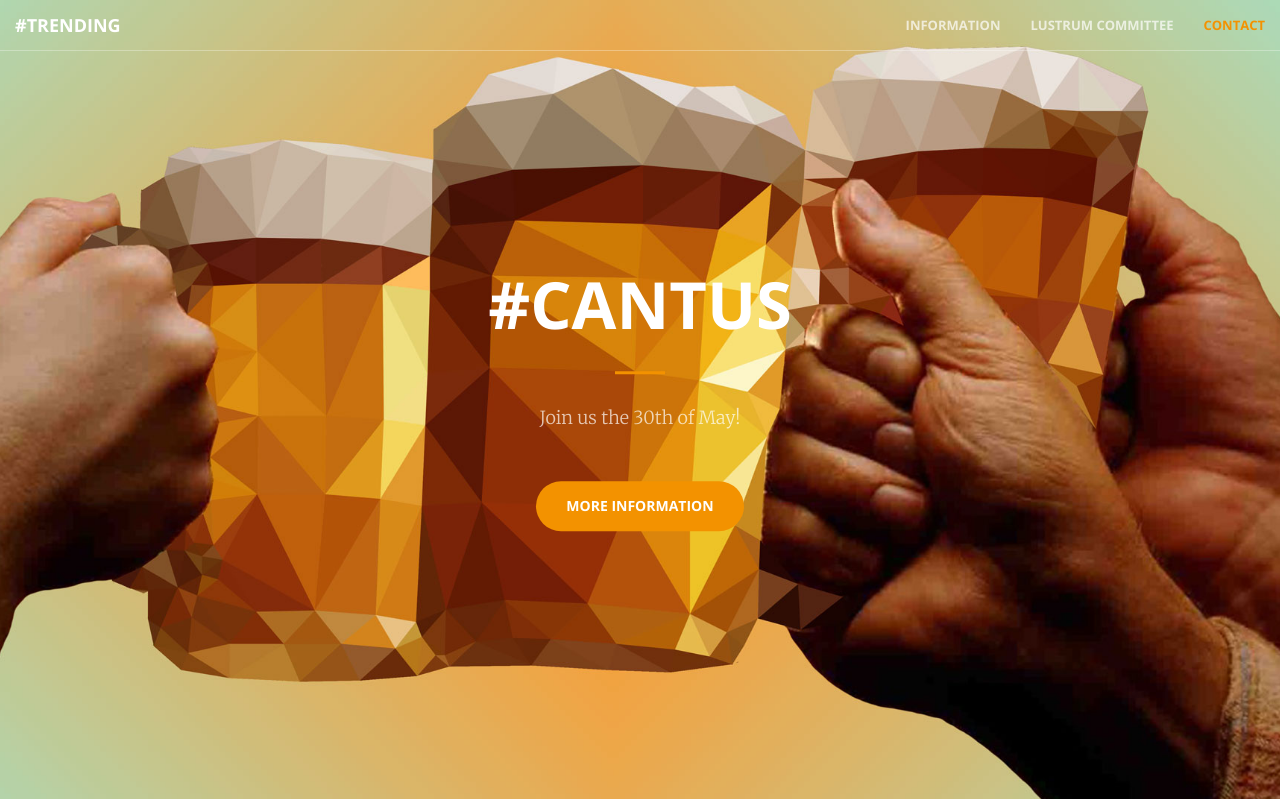
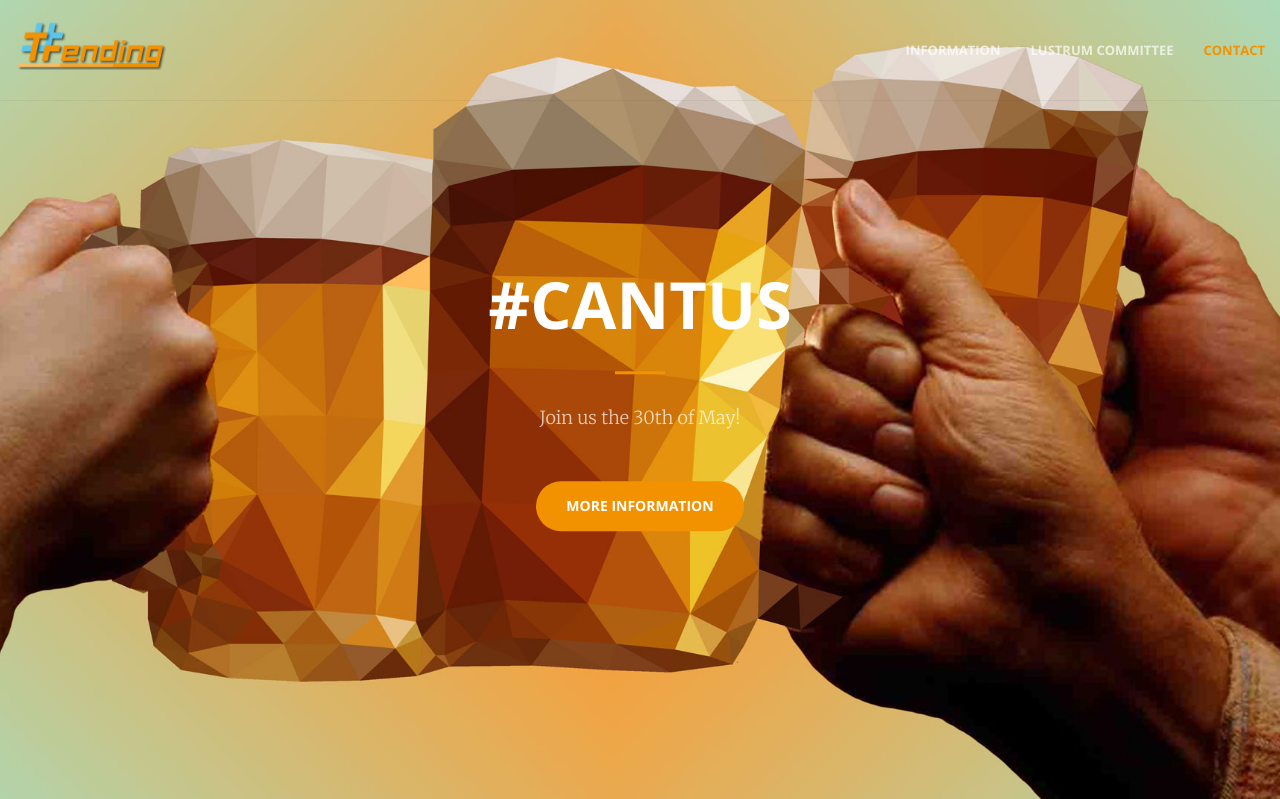
Before and after one commit to WISVCH/lucie-60-website, a PHP site: page / in a window 1280 px wide. Shown: the top 799 px of the page. Run offline with PHP 8.4, Linux system fonts and the light colour scheme.

Commit message:
log top left corner

```diff
--- a/css/creative.css
+++ b/css/creative.css
@@ -124,7 +124,7 @@ aside {
 
 @media(min-width:768px) {
     .navbar-default {
-        border-color: rgba(255,255,255,.3);
+        /*border-color: rgba(255,255,255,.3);*/
         background-color: transparent;
     }
 
@@ -170,6 +170,30 @@ aside {
     .navbar-default.affix .nav > li>a:hover,
     .navbar-default.affix .nav>li>a:focus:hover {
         color: #f39200;
+    }
+}
+
+@media(min-width:768px) {
+    .navbar-fixed-top {
+        padding: 25px 0;
+        -webkit-transition: padding .3s;
+        -moz-transition: padding .3s;
+        transition: padding .3s;
+    }
+
+    .navbar-fixed-top .navbar-brand {
+        font-size: 2em;
+        -webkit-transition: all .3s;
+        -moz-transition: all .3s;
+        transition: all .3s;
+    }
+
+    .navbar-fixed-top.affix {
+        padding: 10px 0;
+    }
+
+    .navbar-fixed-top.navbar-shrink .navbar-brand {
+        font-size: 1.5em;
     }
 }
 
--- a/index.html
+++ b/index.html
@@ -46,7 +46,9 @@
                     <span class="icon-bar"></span>
                     <span class="icon-bar"></span>
                 </button>
-                <a class="navbar-brand page-scroll" href="#page-top">#Trending</a>
+                <a class="navbar-brand page-scroll" href="#page-top" style="margin-top: -20px">
+                    <img src="img/logo.png" style="height: inherit;">
+                </a>
             </div>
 
             <!-- Collect the nav links, forms, and other content for toggling -->
```
